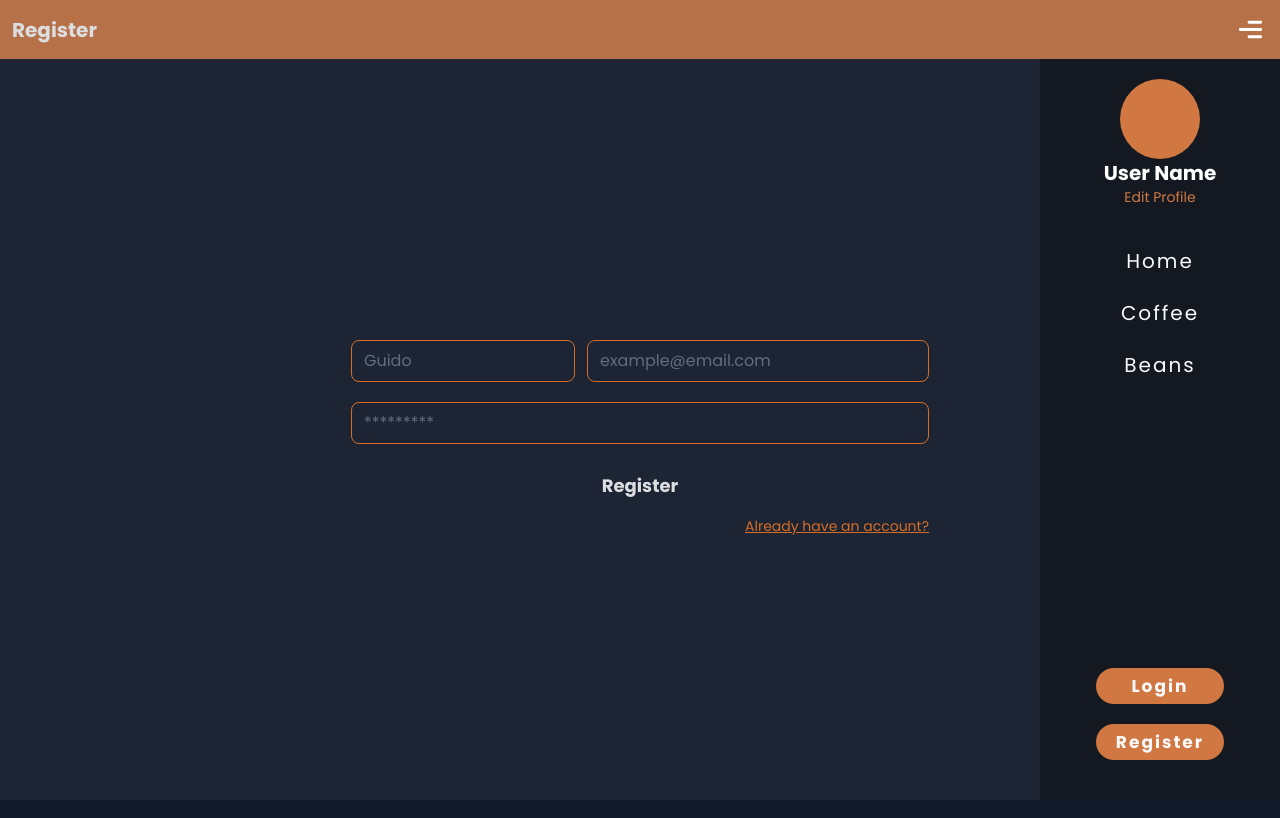
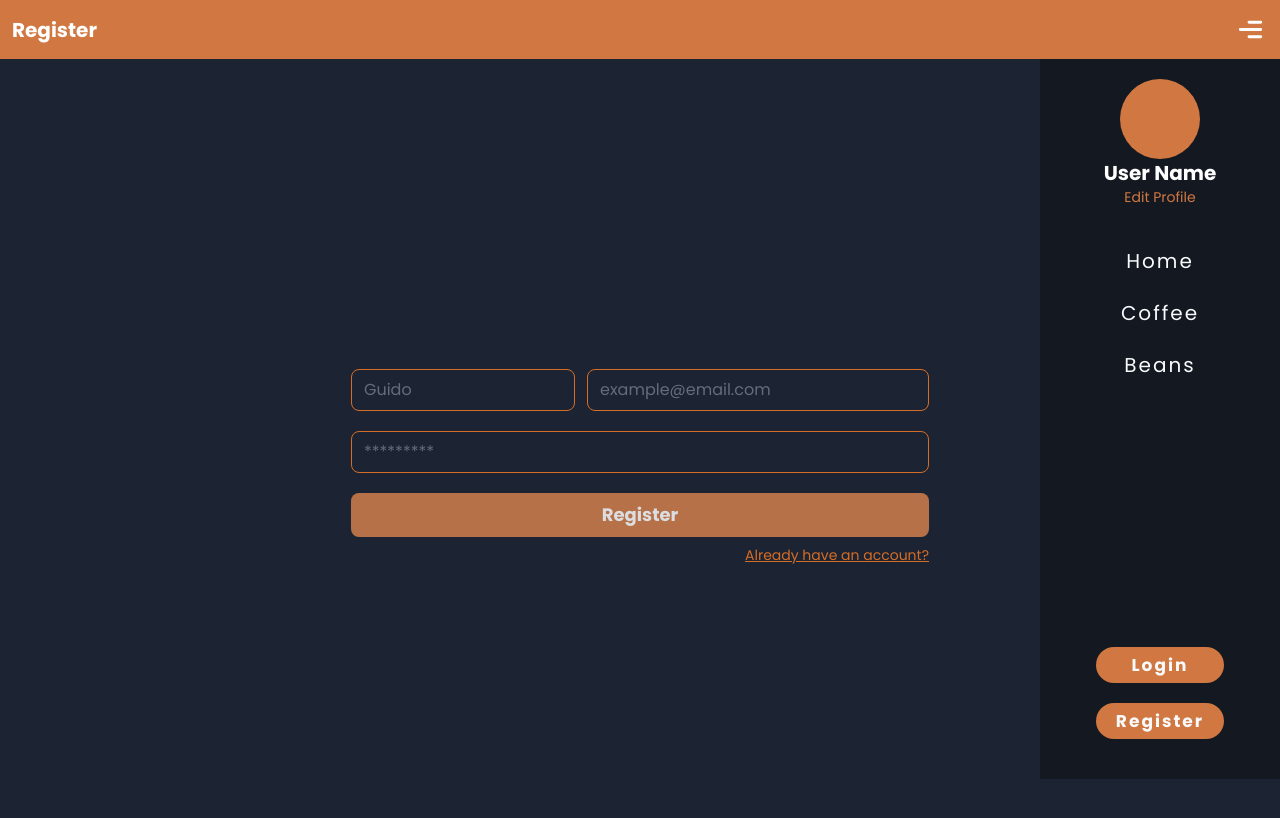
Before and after one commit to Guidotss/Coffee-Shop-Front, a Next.js app: page /auth/register in a window 1280 px wide. Both pictures are taken after a click on the icon 1250 px from the left and 29 px from the top of the page. Shown: the top 818 px of the page. Built offline with nearby package versions, Linux system fonts and the light colour scheme.

Commit message:
Terminando slideIn de sidebar

```diff
--- a/package.json
+++ b/package.json
@@ -10,6 +10,7 @@
     "start:browser": "start http://localhost:3000 && npm run dev"
   },
   "dependencies": {
+    "animate.css": "^4.1.1",
     "next": "14.0.2",
     "react": "^18",
     "react-dom": "^18",
--- a/src/app/auth/[method]/page.tsx
+++ b/src/app/auth/[method]/page.tsx
@@ -10,14 +10,6 @@ interface Props {
 export default function AuthMethodPage({ params }: Props) {
   return (
     <main className="w-full h-full s-full flex flex-col items-center justify-center">
-      <header className="w-full flex justify-between items-center bg-primary_orange p-3">
-        <h1 className="text-white font-semibold text-xl">
-          {params.method === "register" ? "Register" : "Login"}
-        </h1>
-        <i className="cursor-pointer z-10">
-          <MenuIcon />
-        </i>
-      </header>
       <section className="flex items-center justify-center h-full">
         {params.method === "register" ? <RegisterForm /> : <LoginForm />}
       </section>
--- a/src/app/auth/components/RegisterForm.tsx
+++ b/src/app/auth/components/RegisterForm.tsx
@@ -67,7 +67,7 @@ export const RegisterForm = () => {
           }
         />
         <button
-          className="bg-primaryOrangeHex py-2 rounded-lg hover:bg-opacity-80 transition-all duration-300"
+          className="bg-primary_orange py-2 rounded-lg hover:bg-opacity-80 transition-all duration-300"
           disabled={form.email.trim() == "" || form.password.trim() == ""}
         >
           <span className="text-white font-semibold text-lg">Register</span>
--- a/src/app/layout.tsx
+++ b/src/app/layout.tsx
@@ -3,6 +3,8 @@ import { Poppins } from "next/font/google";
 import "./globals.css";
 import { Toaster } from "react-hot-toast";
 import { Sidebar } from "@/components/common/ui";
+import Header from '@/components/common/ui/header/Header';
+
 
 const poppins = Poppins({
   weight: ["400", "700"],
@@ -27,6 +29,7 @@ export default function RootLayout({
         className={`${poppins.className} h-screen w-full bg-gray-900`}
       >
         <Toaster reverseOrder={false} position="top-center" />
+        <Header/>
         <Sidebar/>
         {children}
       </body>
--- /dev/null
+++ b/src/components/common/ui/header/Header.tsx
@@ -0,0 +1,24 @@
+"use client";
+import { setHeaderTitle } from "@/utils";
+import { MenuIcon } from "..";
+import { usePathname } from "next/navigation";
+import { useUiStore } from "@/store/ui";
+
+
+export default function Header() {
+    const pathName = usePathname();
+    const { toggleSidebar } = useUiStore();
+    const title = setHeaderTitle(pathName);
+
+    const handleToggleSidebar = () => {
+        toggleSidebar();
+    }
+  return (
+    <header className="w-full flex justify-between items-center bg-primary_orange p-3">
+      <h1 className="text-white font-semibold text-xl">{title}</h1>
+      <i className="cursor-pointer z-10" onClick={handleToggleSidebar}>
+        <MenuIcon />
+      </i>
+    </header>
+  );
+};
--- a/src/components/common/ui/index.ts
+++ b/src/components/common/ui/index.ts
@@ -1,2 +1,3 @@
 export * from './Icons';
 export * from './sidebar/Sidebar'
+export * from './header/Header';
--- a/src/components/common/ui/sidebar/Sidebar.tsx
+++ b/src/components/common/ui/sidebar/Sidebar.tsx
@@ -2,15 +2,30 @@
 import { useAuthStore } from "@/store/auth";
 import SidebarItems from "./SidebarItems";
 import UserData from "./SidebarUserData";
+import { useUiStore } from "@/store/ui";
+import "animate.css";
+import { useEffect } from "react";
 
 export const Sidebar = () => {
   const { user } = useAuthStore();
+  const { isSidebarOpen } = useUiStore();
+
+  useEffect(() => {
+    if (isSidebarOpen) {
+      document.body.style.overflow = "hidden";
+    } else {
+      document.body.style.overflow = "unset";
+    }
+  }, [isSidebarOpen]);
+
   return (
-    <div className="absolute h-screen w-full flex justify-end bg-gray-600 bg-opacity-20">
-      <aside className="flex flex-col items-center gap-10 w-60 bg-primary_dark_grey py-5 mt-[59px]">
-        {!user && <UserData user={user} />}
-        <SidebarItems user={user} />
-      </aside>
-    </div>
+    isSidebarOpen && (
+      <div className="absolute h-screen w-full flex justify-end bg-gray-600 bg-opacity-20 animate__animated animate__fadeIn animate__faster">
+        <aside className="flex flex-col items-center gap-10 w-60 h-[90vh] bg-primary_dark_grey py-5 animate__animated animate__slideInRight animate__faster">
+          {!user && <UserData user={user} />}
+          <SidebarItems user={user} />
+        </aside>
+      </div>
+    )
   );
 };
--- /dev/null
+++ b/src/store/ui/index.ts
@@ -0,0 +1 @@
+export * from './useUiStore';
--- /dev/null
+++ b/src/store/ui/useUiStore.ts
@@ -0,0 +1,12 @@
+import { create } from "zustand";
+
+interface UiStore {
+  isSidebarOpen: boolean;
+  toggleSidebar: () => void;
+}
+
+export const useUiStore = create<UiStore>((set) => ({
+  isSidebarOpen: false,
+  toggleSidebar: () =>
+    set((state) => ({ isSidebarOpen: !state.isSidebarOpen })),
+}));
--- a/src/utils/index.ts
+++ b/src/utils/index.ts
@@ -1,3 +1,3 @@
 import { FetchAdapter } from "./fetchAdapter";
-
+export * from "./setHeaderTitle";
 export const fetcAdapter = new FetchAdapter();
--- /dev/null
+++ b/src/utils/setHeaderTitle.ts
@@ -0,0 +1,10 @@
+export function setHeaderTitle(path: string): string {
+  if (path === "/") {
+    return "Home";
+  } else if (path === "/auth/login") {
+    return "Login";
+  } else if (path === "/auth/register") {
+    return "Register";
+  }
+  return "Not Found";
+}
```
Also changed, not shown: 2 other files (tests, documents, lock files or other folders).
